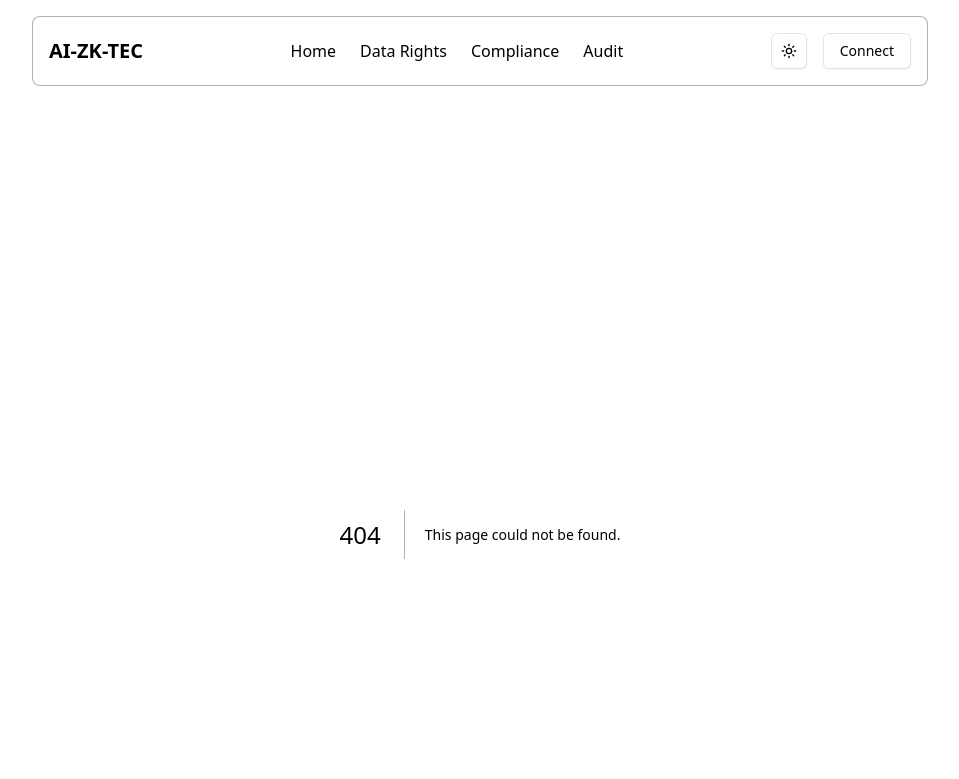
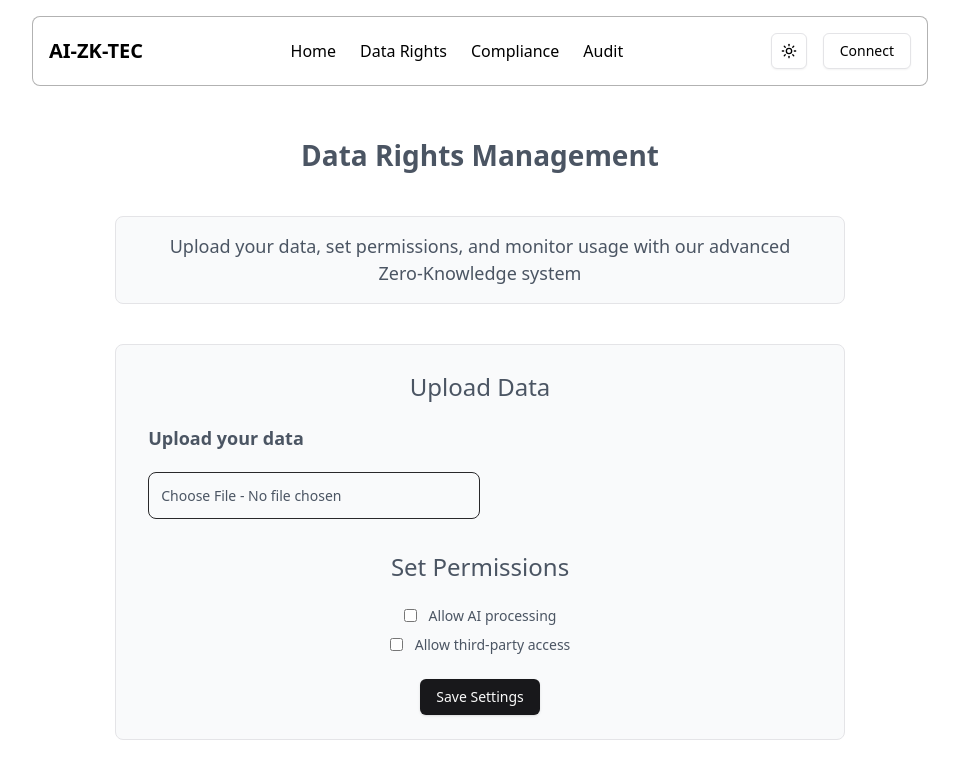
Before and after one commit to ebubechi-ihediwa/aizktec, a Next.js app in the folder packages/nextjs/aizktec/: page /data-rights in a window 1280 px wide. Before the commit this address had no page. Shown: the top 779 px of the page, without its empty margins (160-1119 px from the left). Built offline with nearby package versions, Linux system fonts and the light colour scheme.

Commit message:
feat: create Data Rights page with upload & usage display

```diff
--- /dev/null
+++ b/packages/nextjs/aizktec/src/app/data-rights/page.tsx
@@ -0,0 +1,10 @@
+import DataContent from "@/components/data-rights/DataContent";
+const DataRights = () => {
+    return (
+        <>
+            <DataContent />
+        </>
+    );
+}
+
+export default DataRights;
--- /dev/null
+++ b/packages/nextjs/aizktec/src/components/data-rights/DataContent.tsx
@@ -0,0 +1,22 @@
+import UploadData from "./upload-data";
+import UsageMonitor from "./usage-monitor";
+
+const DataContent = () => {
+    return (
+        <>
+            <div className="w-full min-h-screen" >
+                <div className="w-full " >
+                    <h1 className=" text-gray-600 dark:text-white font-semibold text-center text-[28px]" >Data Rights Management</h1>
+                </div>
+                <div className="w-[100%] md:w-[90%] lg:w-[60%] mx-auto p-4 rounded-lg mt-[40px] dark:bg-[#121116] bg-gray-50  dark:border-[#29282a] border-[0.1px] " >
+                    <p className=" text-[13.5px] md:text-[14px] lg:text-[18px] font-medium text-gray-600 dark:text-white  text-center">Upload your data, set permissions, and monitor usage with our advanced<br /> Zero-Knowledge system</p>
+                </div>
+
+                <UploadData />
+                <UsageMonitor />
+            </div>
+        </>
+    );
+}
+
+export default DataContent;
--- /dev/null
+++ b/packages/nextjs/aizktec/src/components/data-rights/upload-data.tsx
@@ -0,0 +1,63 @@
+"use client"
+import { useState } from "react";
+import { Button } from "../ui/button";
+
+const UploadData = () => {
+    const [file, setFile] = useState<File | null>(null);
+
+    const fileHandler = (e: React.ChangeEvent<HTMLInputElement>) => {
+        const files = e.target.files;
+        if (files && files.length > 0) {
+            setFile(files[0]);
+        }
+    };
+
+    return (
+        <>
+            <div className="w-full md:w-[90%] lg:w-[60%] mx-auto py-6 px-[32px] rounded-lg mt-[40px] dark:bg-[#121116] bg-gray-50 dark:border-[#29282a] border-[0.1px]">
+                <p className="text-[18px] md:text-[20px] lg:text-[24px] font-medium text-gray-600 dark:text-white text-center">
+                    Upload Data
+                </p>
+
+                <div className="w-full mt-[20px]">
+                    <p className="text-[14px] font-semibold lg:text-[18px] text-gray-600 dark:text-white">
+                        Upload your data
+                    </p>
+                    <label htmlFor="file-input">
+                        <div className="w-[300px] lg:w-1/2 mt-[20px] rounded-lg p-3 cursor-pointer dark:bg-[#121116] bg-gray-50 border-[#29282a] border-[0.1px]">
+                            <p className="text-[12px] lg:text-[14px] cursor-pointer font-medium text-gray-600 dark:text-white">
+                                {file ? file.name : "Choose File - No file chosen"}
+                            </p>
+                        </div>
+                        <input type="file" className="hidden" id="file-input" onChange={fileHandler} />
+                    </label>
+
+                    <div className="w-full mt-[30px]">
+                        <p className="text-[18px] md:text-[20px] lg:text-[24px] font-medium text-gray-600 dark:text-white text-center">
+                            Set Permissions
+                        </p>
+
+                        <div className="w-full mt-[20px]">
+                            <div className="w-full flex items-center justify-center gap-3">
+                                <input type="checkbox" className="border-white rounded-lg" />
+                                <p className="text-[12px] lg:text-[14px] cursor-pointer font-medium text-gray-600 dark:text-white">
+                                    Allow AI processing
+                                </p>
+                            </div>
+                            <div className="w-full flex items-center justify-center gap-3 mt-2">
+                                <input type="checkbox" className="border-white rounded-lg" />
+                                <p className="text-[12px] lg:text-[14px] cursor-pointer font-medium text-gray-600 dark:text-white">
+                                    Allow third-party access
+                                </p>
+                            </div>
+
+                            <Button className="mx-auto mt-[24px] flex self-center">Save Settings</Button>
+                        </div>
+                    </div>
+                </div>
+            </div>
+        </>
+    );
+};
+
+export default UploadData;
--- /dev/null
+++ b/packages/nextjs/aizktec/src/components/data-rights/usage-monitor.tsx
@@ -0,0 +1,18 @@
+
+const UsageMonitor = () => {
+    return (
+        <>
+
+            <div className=" w-full md:w-[90%] lg:w-[60%] mx-auto py-6 px-[32px] rounded-lg mt-[40px] dark:bg-[#121116] bg-gray-50 dark:border-[#29282a] border-[0.1px] " >
+                <p className=" text-[18px] md:text-[20px] lg:text-[24px] font-medium text-gray-600 dark:text-white  text-center">Usage Monitor</p>
+
+
+                <div className="w-full mt-[30px]" >
+                    <p className=" text-[13px] md:text-[14px] font-medium text-gray-600 dark:text-white text-center" >Your data has been access 3 times in the last 30 daya</p>
+                </div>
+            </div>
+        </>
+    );
+}
+
+export default UsageMonitor;
```
Also changed, not shown: 1 other file (tests, documents, lock files or other folders).
